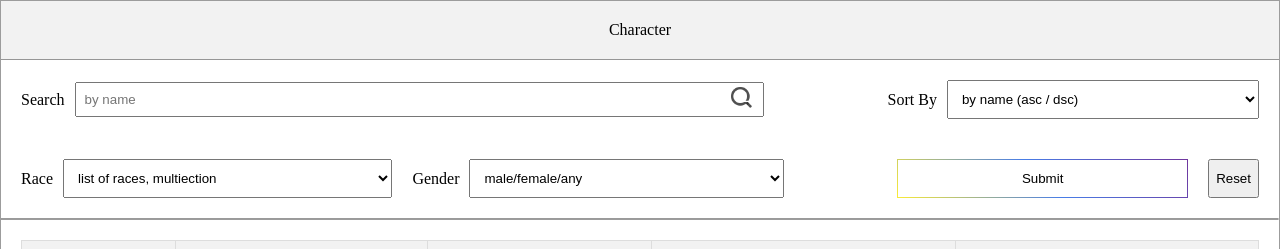
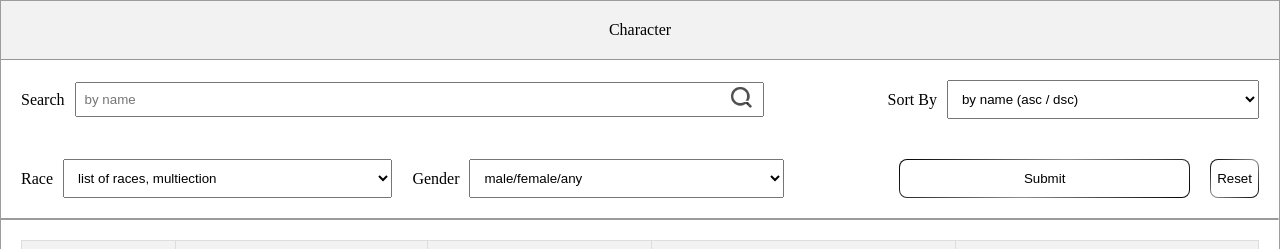
Before and after one commit to dheeraj-rs/CharacterListing, a React (Vite) app: page / in a window 1280 px wide. Shown: the top 249 px of the page. Built offline with nearby package versions, Linux system fonts and the light colour scheme; no server answers.

Commit message:
update button css

```diff
--- a/src/styles/CharacterListing.css
+++ b/src/styles/CharacterListing.css
@@ -3,7 +3,7 @@
   display: flex;
   gap: 20px;
 }
-.search-container{
+.search-container {
   min-width: 60%;
   display: flex;
   align-items: center;
@@ -14,7 +14,6 @@
 .search-container input {
   width: 100%;
   padding: 8px;
-
 }
 .search-container img {
   position: absolute;
@@ -24,16 +23,15 @@
   height: 25px;
 }
 
-
-.label{
-    text-wrap:nowrap;
+.label {
+  text-wrap: nowrap;
 }
 
 .main-container span {
   flex: 1;
 }
 
-.sort-container{
+.sort-container {
   min-width: 30%;
   display: flex;
   align-items: center;
@@ -44,7 +42,7 @@
   width: 100%;
 }
 
-.race-container{
+.race-container {
   min-width: 30%;
   display: flex;
   align-items: center;
@@ -53,7 +51,7 @@
 .race-option {
   width: 100%;
 }
-.gender-container{
+.gender-container {
   min-width: 30%;
   display: flex;
   align-items: center;
@@ -64,29 +62,38 @@
   width: 100%;
 }
 
-.submit-btn{
+.reset-btn{
+    border-radius: 0.5rem;
+    align-items: center;
+    background: linear-gradient(#fff, #fff) padding-box,
+      linear-gradient(140deg, #000, #505050a5, #000) border-box;
+    border: 1.5px solid transparent;
+    cursor: pointer;
+}
+.reset-btn:active {
+    background: linear-gradient(140deg, #000, #505050a5, #000);
+}
+
+.submit-btn {
   padding: 10px 10%;
   cursor: pointer;
   min-width: 20%;
   display: flex;
   justify-content: center;
   align-items: center;
-    background: linear-gradient(#fff, #fff)
-    padding-box,
-    linear-gradient(225deg,#70369d,#487de7,#faeb36)border-box;
-    border:1px solid transparent;
+  background: linear-gradient(#fff, #fff) padding-box,
+    linear-gradient(140deg, #000, #505050a5, #000) border-box;
+  border: 1.5px solid transparent;
+  border-radius: 0.5rem;
 }
-.btn-submit:hover{
-    border:3px solid transparent;
-
+.submit-btn:active{
+    background: linear-gradient(140deg, #000, #505050a5, #000);
 }
-
 
 table {
   width: 100%;
   border-collapse: collapse;
   border: 1px solid #ddd;
-
 }
 
 th {
@@ -100,7 +107,7 @@ td {
   text-align: start;
 }
 
-.details-text{
+.details-text {
   text-decoration: none;
   color: #505050;
 }
@@ -112,7 +119,6 @@ footer {
   background-color: #f2f2f2;
   padding: 10px;
   height: 12%;
-
 }
 
 .pagination {
@@ -142,33 +148,31 @@ footer {
     flex-direction: column;
     gap: 10px;
   }
-    .search-container{
+  .search-container {
     width: 100%;
   }
-    .sort-container{
+  .sort-container {
     width: 100%;
   }
-    .race-container{
-        width: 100%;
-
-    }
-    .gender-container{
+  .race-container {
     width: 100%;
   }
-    .btn-submit{
+  .gender-container {
+    width: 100%;
+  }
+  .btn-submit {
     width: 100%;
   }
   footer {
     flex-direction: column;
     align-items: center;
     gap: 20px;
-
   }
   .limit-container {
     width: 100%;
     display: flex;
   }
-    .limit-div{
+  .limit-div {
     display: flex;
     justify-content: end;
     align-items: center;
```
Lines whose indentation alone changed are shown as unchanged.
